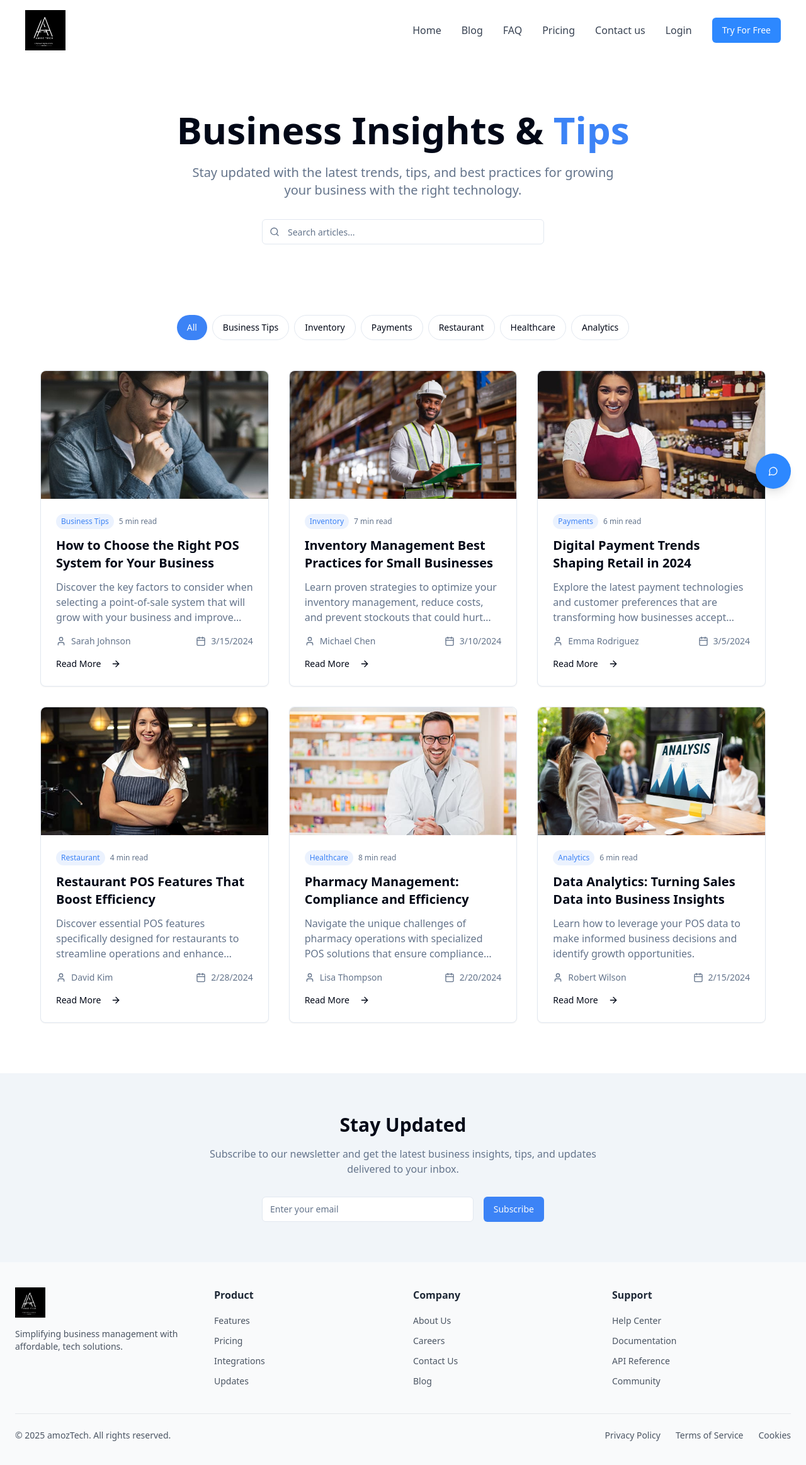
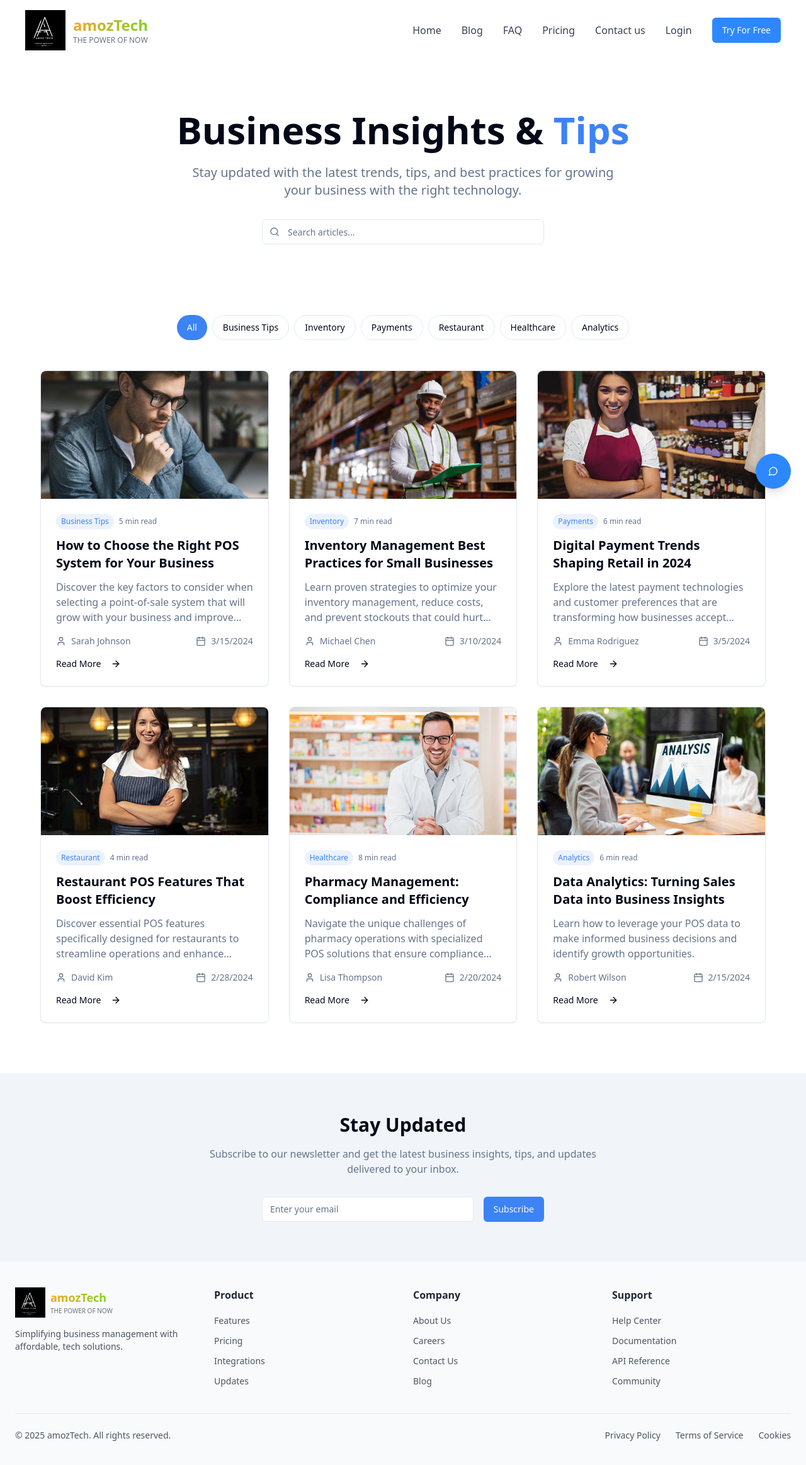
Before and after one commit to amosyeboah/amoztech-site, a React (Vite) app: page /blog in a window 1280 px wide. Shown: the top 2326 px of the page at 63% size. Built offline with nearby package versions, Linux system fonts and the light colour scheme.

Commit message:
Revert logo image change

```diff
--- a/src/components/Footer.tsx
+++ b/src/components/Footer.tsx
@@ -8,7 +8,11 @@ const Footer = () => {
         <div className="grid grid-cols-1 md:grid-cols-4 gap-8">
           <div>
             <Link to="/" className="flex items-center mb-4">
-              <img src={logo} alt="AmozTech Logo" className="h-12 w-auto" />
+              <img src={logo} alt="AmozTech Logo" className="h-12 w-auto mr-2" />
+              <div>
+                <span className="text-lg font-bold logo-text">amozTech</span>
+                <p className="text-[10px] text-gray-500 font-medium">THE POWER OF NOW</p>
+              </div>
             </Link>
             <p className="text-gray-600 text-sm">
               Simplifying business management with affordable, tech solutions.
--- a/src/components/Navbar.tsx
+++ b/src/components/Navbar.tsx
@@ -13,7 +13,11 @@ const Navbar = () => {
         {/* Logo */}
         <div className="flex items-center">
           <Link to="/" className="flex items-center">
-            <img src={logo} alt="AmozTech Logo" className="h-16 w-auto" />
+            <img src={logo} alt="AmozTech Logo" className="h-16 w-auto mr-3" />
+            <div>
+              <span className="text-2xl font-bold logo-text">amozTech</span>
+              <p className="text-xs text-gray-500 font-medium">THE POWER OF NOW</p>
+            </div>
           </Link>
         </div>
 
```
